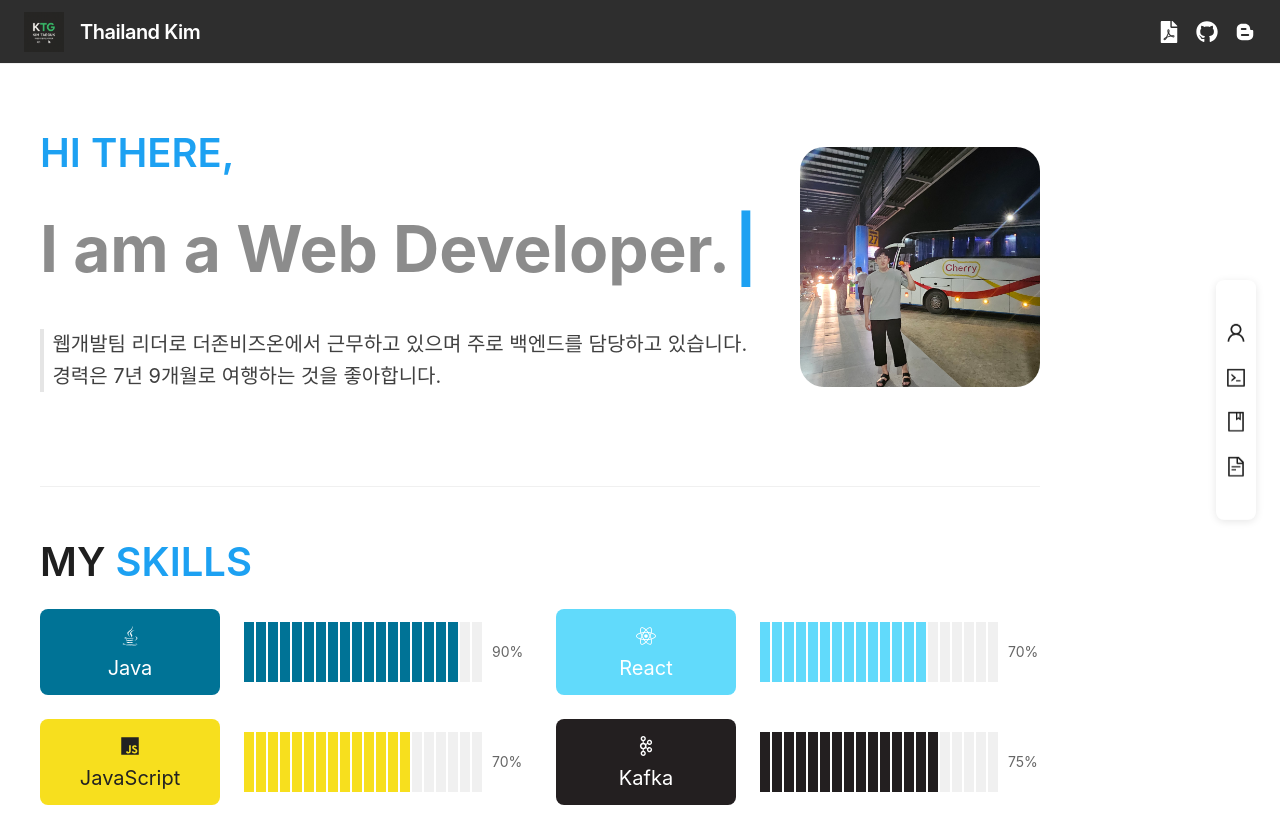
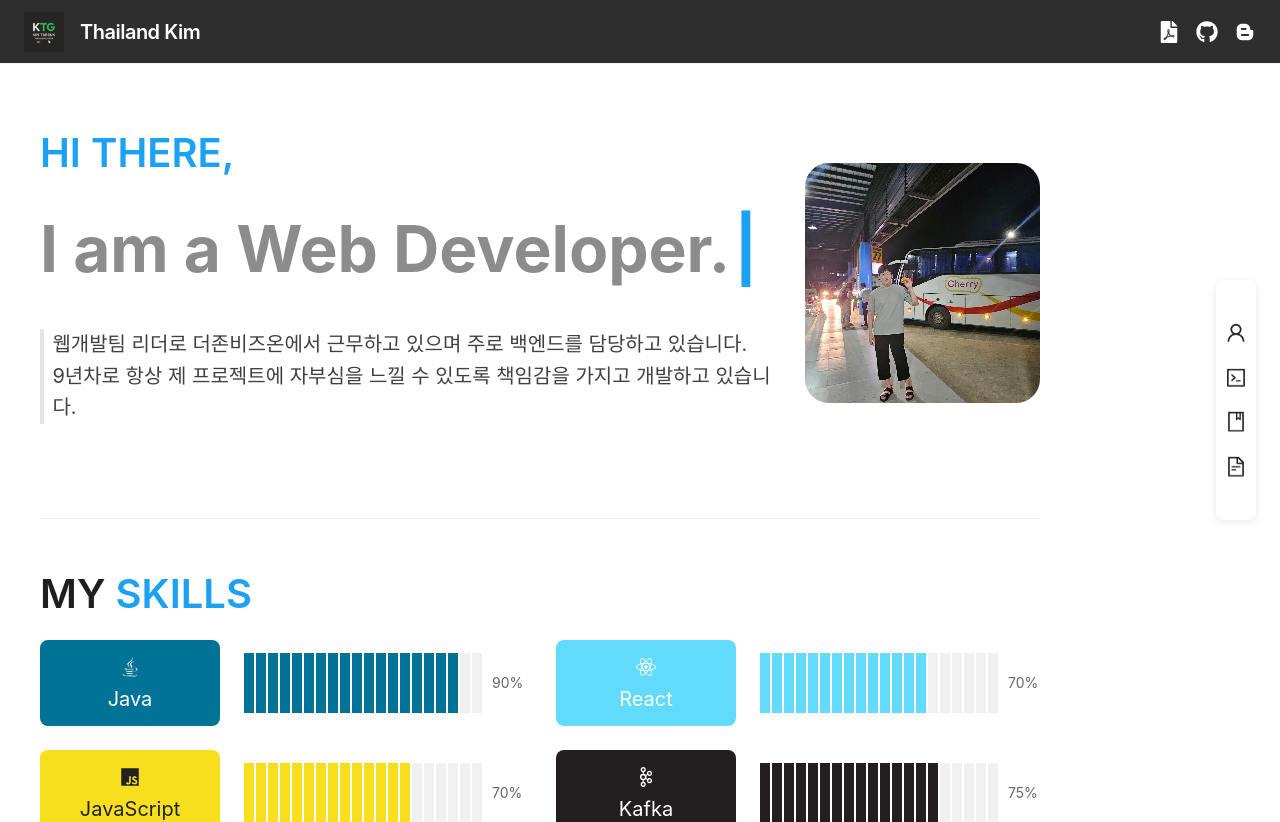
Before and after one commit to DevQabs/my-portfolio, a React (Create React App) app: page / in a window 1280 px wide. Shown: the top 822 px of the page. Built offline with nearby package versions, Linux system fonts and the light colour scheme.

Commit message:
fix : change introduction text

```diff
--- a/src/components/Introduction.js
+++ b/src/components/Introduction.js
@@ -89,7 +89,7 @@ const Introduction = ({ id }) => {
             <Text type='default' style={{ fontSize: '20px' }}>
               웹개발팀 리더로 더존비즈온에서 근무하고 있으며 주로 백엔드를 담당하고 있습니다.
               <br />
-              경력은 7년 9개월로 여행하는 것을 좋아합니다.
+              9년차로 항상 제 프로젝트에 자부심을 느낄 수 있도록 책임감을 가지고 개발하고 있습니다.
             </Text>
           </blockquote>
         </Paragraph>
```
